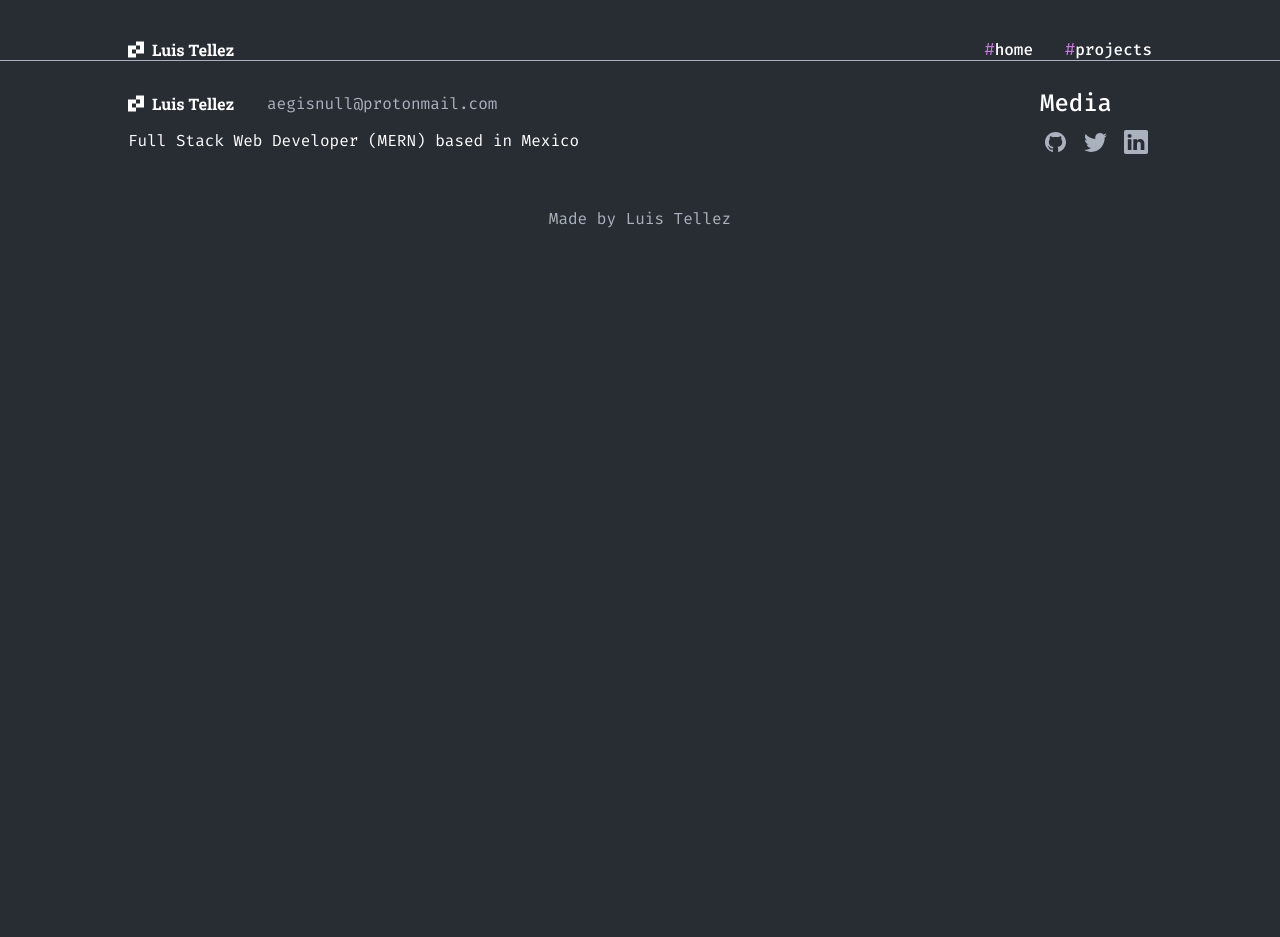
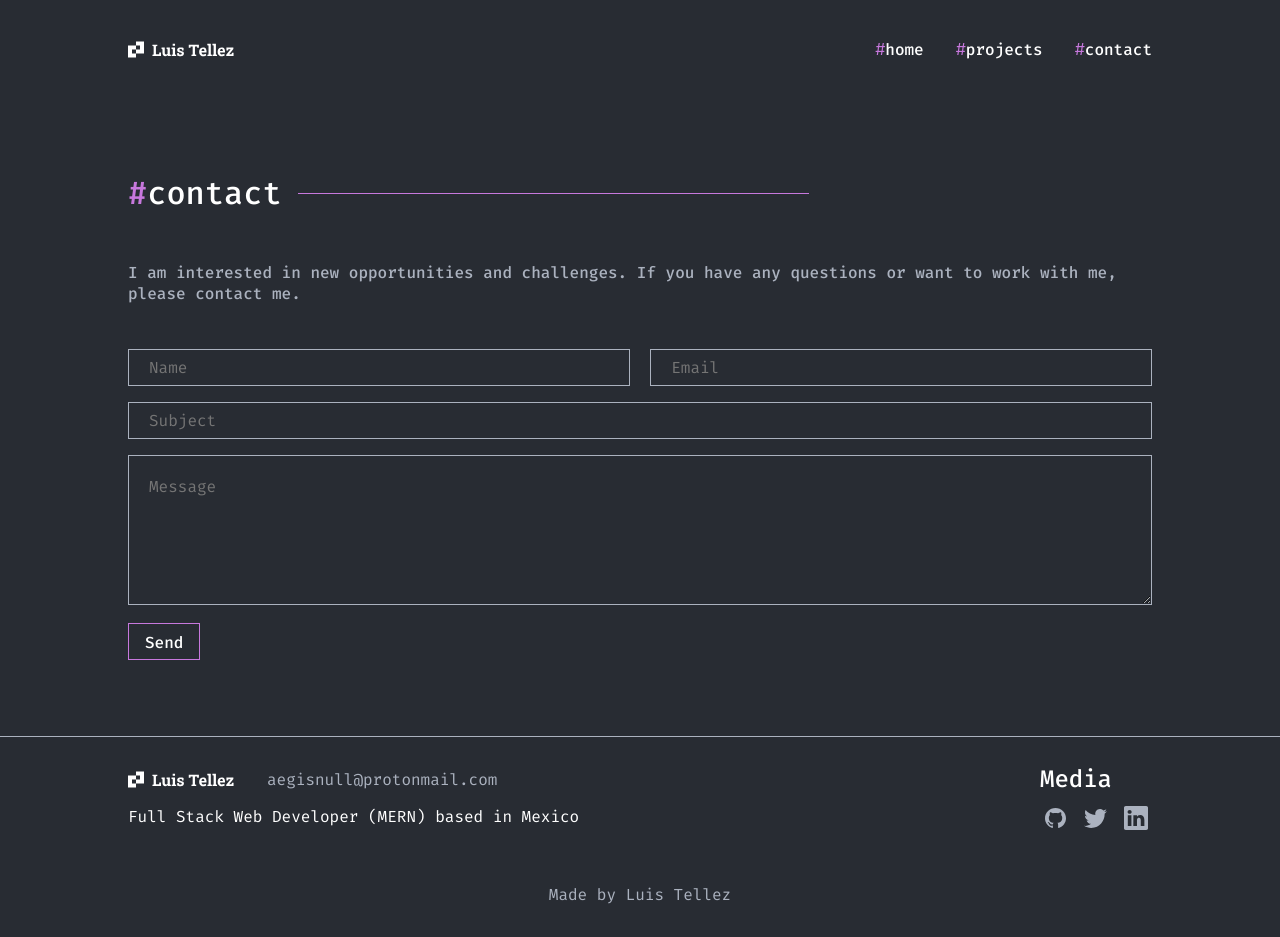
Before and after one commit to aegisnull/luistellez, a React (Create React App) app: page /contact in a window 1280 px wide. Before the commit the page ends 800 px from the top, so only its background shows below. Built offline with nearby package versions, Linux system fonts and the light colour scheme.

Commit message:
feat: add "/contact" route

```diff
--- a/src/App.js
+++ b/src/App.js
@@ -3,6 +3,7 @@ import Header from './components/Header/Header';
 import Main from './components/Main/Main';
 import Footer from './components/Footer/Footer';
 import Projects from './components/Projects/Projects';
+import Contact from './components/Contact/Contact';
 
 function App() {
   return (
@@ -12,6 +13,7 @@ function App() {
       <Routes>
         <Route path='/' element={<Main />} />
         <Route path='/projects' element={<Projects />} />
+        <Route path='/contact' element={<Contact />} />
       </Routes>
 
       <Footer />
--- a/src/components/Contact/Contact.js
+++ b/src/components/Contact/Contact.js
@@ -23,7 +23,7 @@ function Contact() {
   };
 
   return (
-    <section className='section contact-page' id='contact'>
+    <section className='contact'>
       <div className='projects__container'>
         <div className='projects__title'>
           <h2 className='title'>contact</h2>
--- a/src/components/Contact/Contact.scss
+++ b/src/components/Contact/Contact.scss
@@ -1,4 +1,6 @@
 .contact {
+  padding-top: 112px;
+
   &__paragraph {
     font-family: 'Fira Code', monospace;
     font-weight: 500;
--- a/src/components/Header/Header.js
+++ b/src/components/Header/Header.js
@@ -17,11 +17,11 @@ function Header() {
 
         {/*         <li className='header__nav_link'>
           <a href='#about-me'>about-me</a>
-        </li>
+        </li> */}
 
         <li className='header__nav_link'>
-          <a href='#contact'>contact</a>
-        </li> */}
+          <Link to='/contact'>contact</Link>
+        </li>
       </nav>
     </header>
   );
--- a/src/components/Skills/Skills.scss
+++ b/src/components/Skills/Skills.scss
@@ -1,6 +1,4 @@
 .skills {
-  padding-bottom: 112px;
-
   &__container {
     padding-bottom: 12px;
     display: flex;
```
